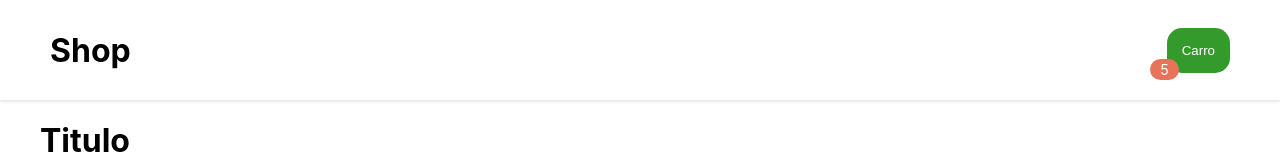
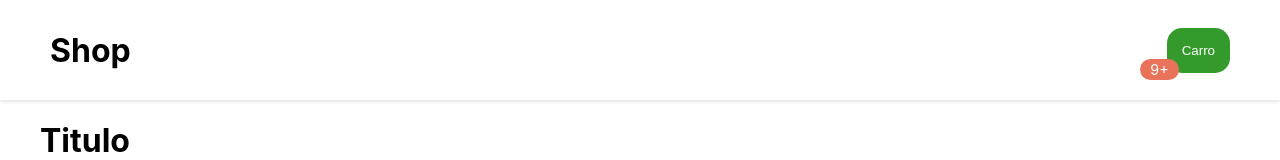
Before and after one commit to MedinaGitHub/carro-de-compra, a React (Create React App) app: page / in a window 1280 px wide. Shown: the top 160 px of the page. Built offline with nearby package versions, Linux system fonts and the light colour scheme.

Commit message:
lesson 50

```diff
--- a/src/components/BubbleAlert.js
+++ b/src/components/BubbleAlert.js
@@ -12,10 +12,15 @@
 }
 
 class BubbleAlert extends Component {
+    getNumber(n){
+        if(!n) return ''
+        return n > 9 ? '9+' : n
+    }
     render() {
+        const {value} = this.props
         return (
             <span style={styles.BubbleAlert}>
-                5
+                {this.getNumber(value)}
             </span>
         )
     }
--- a/src/components/Carro.js
+++ b/src/components/Carro.js
@@ -22,7 +22,7 @@
         return (
             <div>
                 <span style={styles.bubble}>
-                    <BubbleAlert />
+                    <BubbleAlert value={10} />
                 </span>
                 <button style={styles.carro}>
                     Carro
```
